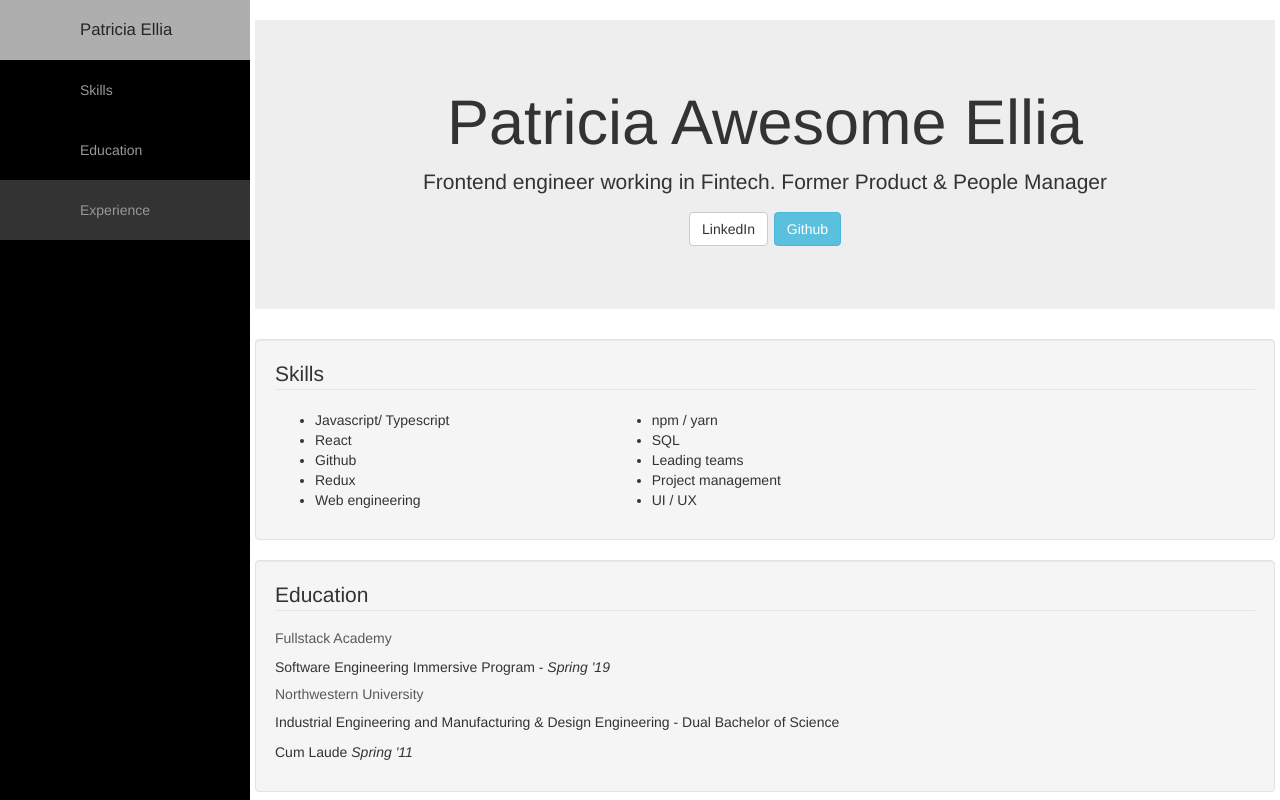
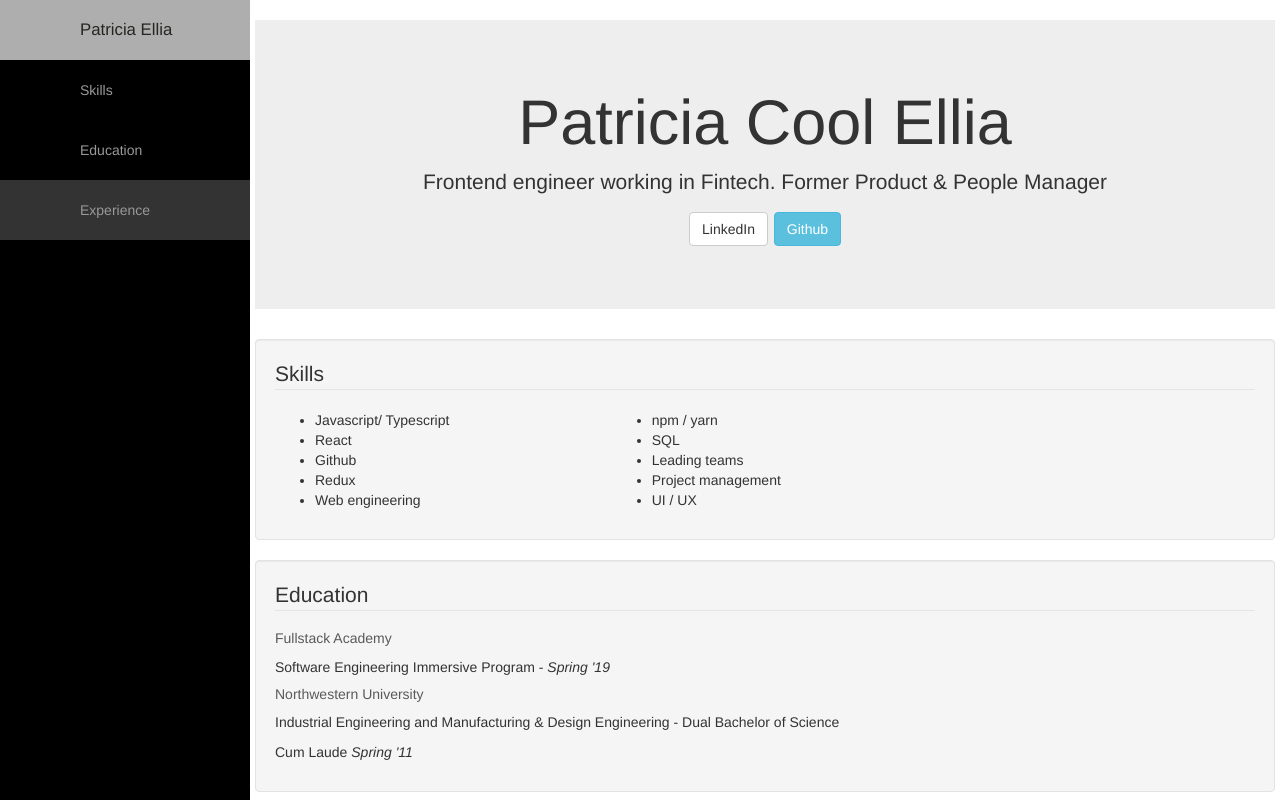
Before and after one commit to patriciadeboer/my-resume-P33, a plain HTML site: page index.html in a window 1280 px wide. Shown: the top 800 px of the page. Drawn offline with nearby package versions, Linux system fonts and the light colour scheme.

Commit message:
Change middle name

```diff
--- a/index.html
+++ b/index.html
@@ -52,7 +52,7 @@
         <div class="row">
 
           <div class="jumbotron text-center">
-            <h1 id="anch0">Patricia Awesome Ellia</h1>
+            <h1 id="anch0">Patricia Cool Ellia</h1>
             <p>Frontend engineer working in Fintech. Former Product & People Manager</p>
             <p><a class="btn btn-default" href="https://www.linkedin.com/in/patriciadeboer/">LinkedIn</a>
               <a class="btn btn-info" href="https://github.com/patriciadeboer">Github</a>
```
